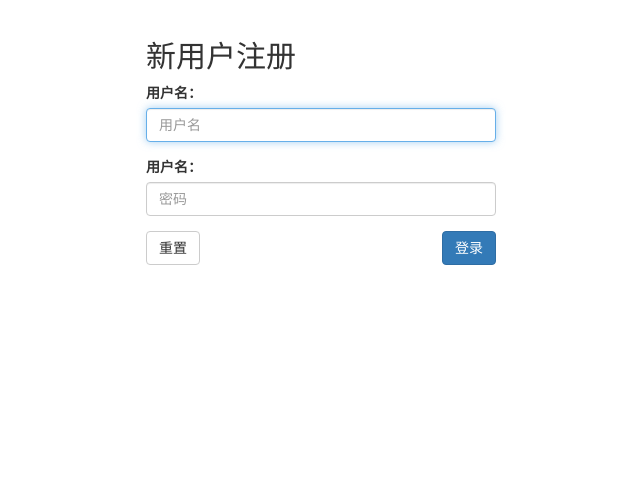
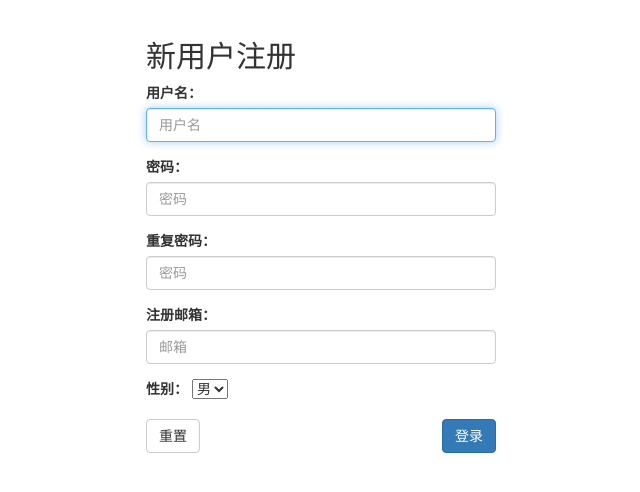
Before and after one commit to uh3ng/easternEmperor, a Django app: page /register/ in a window 1280 px wide. Shown: the part 52-544 px from the top of the page, without its empty margins (319-959 px from the left). Run offline with Django 3.2, Linux system fonts and the light colour scheme; parts of the project's set-up code (start-up, migrations or seed data) failed here and were passed over; some libraries are stand-ins or nearby versions.

Commit message:
register view

```diff
--- a/login/forms.py
+++ b/login/forms.py
@@ -15,4 +15,4 @@ class RegisterForm(forms.Form):
     password1 = forms.CharField(max_length=256)
     password2 = forms.CharField(max_length=256)
     email = forms.EmailField(max_length=128)
-    gender = forms.ChoiceField(choice=gender)
+    gender = forms.ChoiceField(choices=gender)
--- a/login/models.py
+++ b/login/models.py
@@ -12,7 +12,8 @@ class User(models.Model):
     name = models.CharField(max_length=128, unique=True)
     password = models.CharField(max_length=256)
     email = models.EmailField(unique=True)
-    gender = models.CharField(max_length=32, choices=gender, default="男")
+    gender = models.CharField(max_length=32, choices=gender,
+                              default="男")
     c_time = models.DateTimeField(auto_now_add=True)
 
     def __str__(self):
--- a/login/templates/login/register.html
+++ b/login/templates/login/register.html
@@ -4,7 +4,7 @@
 {% block content %}
 <div class="container">
   <div class="col-md-4 col-md-offset-4">
-    <form action="/login/" class="form-login" method="post">
+    <form action="/register/" class="form-login" method="post">
       <h2>新用户注册</h2>
       {% if message %}
         <div class="alert alert-warning">{{ message }}</div>
@@ -16,8 +16,23 @@
         <input type="text" class="form-control" id="id_username" name="username" placeholder="用户名" required autofocus/>
       </div>
       <div class="form-group">
-        <label for="id_password">用户名：</label>
-        <input type="password" class="form-control" id="id_password" name="password" placeholder="密码" required/>
+        <label for="id_password1">密码：</label>
+        <input type="password" class="form-control" id="id_password1" name="password1" placeholder="密码" required/>
+      </div>
+      <div class="form-group">
+        <label for="id_password2">重复密码：</label>
+        <input type="password" class="form-control" id="id_password2" name="password2" placeholder="密码" required/>
+      </div>
+      <div class="form-group">
+        <label for="id_email">注册邮箱：</label>
+        <input type="email" class="form-control" id="id_email" name="email" placeholder="邮箱" required/>
+      </div>
+      <div class="form-group">
+        <label for="id_gender">性别：</label>
+        <select id="id_gender" name="gender">
+          <option value="male">男</option>
+          <option value="female">女</option>
+        </select>
       </div>
 
       <button type="reset" class="btn btn-default pull-left">重置</button>
--- a/login/views.py
+++ b/login/views.py
@@ -32,11 +32,34 @@ def login(request):
                 message = "密码不正确"
             except:
                 message = "用户不存在"
-        return render(request, 'login/login.html', {'message': message})
+        return render(request, 'login/login.html', {
+            'message': message
+        })
     return render(request, 'login/login.html')
 
 
 def register(request):
+    if request.session.get('is_login', None):
+        return redirect('/index/')
+    if request.method == "POST":
+        register_form = forms.RegisterForm(request.POST)
+        message = '请检查填写内容'
+        if register_form.is_valid():
+            username = register_form.cleaned_data['username']
+            password1 = register_form.cleaned_data['password1']
+            password2 = register_form.cleaned_data['password2']
+            email = register_form.cleaned_data['email']
+            gender = register_form.cleaned_data['gender']
+            if password1 != password2:
+                message = '两次输入密码不同'
+                return render(request,
+                              'login/register.html', locals())
+            else:
+                same_name = models.User.objects.filter(name=username)
+                if same_name:
+                    message = "用户已存在，请更换用户名"
+                    return render(request,
+                                  'login/register.html', locals())
     return render(request, 'login/register.html')
 
 
```
